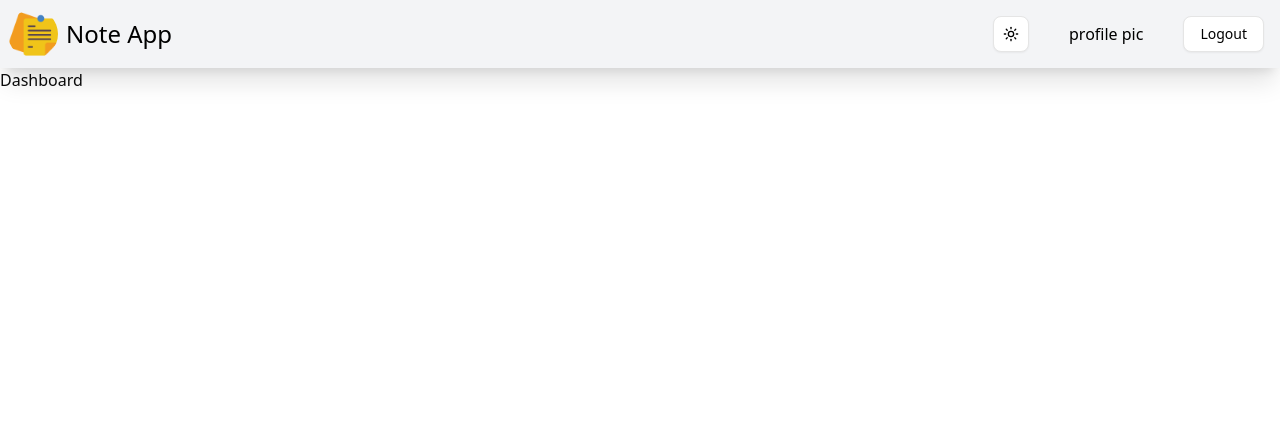
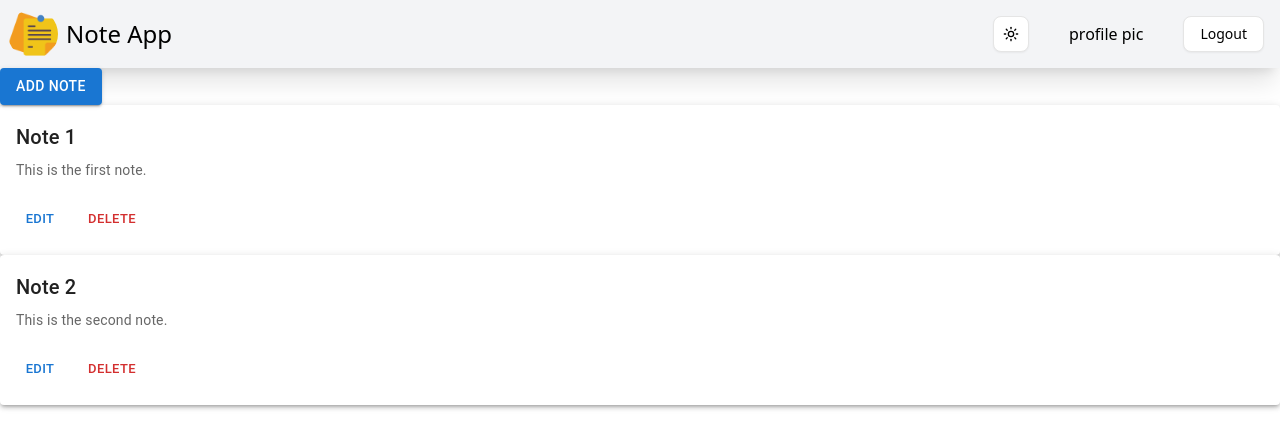
Before and after one commit to deep231w/Note-Taking-app-Assignment, a Next.js app: page /dashboard in a window 1280 px wide. Shown: the top 448 px of the page. Built offline with nearby package versions, Linux system fonts and the light colour scheme.

Commit message:
ui updated

```diff
--- a/app/dashboard/page.tsx
+++ b/app/dashboard/page.tsx
@@ -1,7 +1,36 @@
+"use client"
+import AddNoteModal from "@/components/addNoteModel";
+import NoteCard from "@/components/noteCard";
+
+const notes = [
+    { id: 1, title: "Note 1", description: "This is the first note." },
+    { id: 2, title: "Note 2", description: "This is the second note." },
+  ];
+
 export default function Dashboard(){
+    const handleEdit = (id: number) => {
+        console.log("Edit note with id:", id);
+      };
+
+      const handleDelete = (id: number) => {
+        console.log("Delete note with id:", id);
+      };
     return(
         <div>
-            Dashboard
+            <div>
+                <AddNoteModal/>
+            </div>
+            <div>
+            {notes.map((note) => (
+        <NoteCard
+          key={note.id}
+          title={note.title}
+          description={note.description}
+          onEdit={() => handleEdit(note.id)}
+          onDelete={() => handleDelete(note.id)}
+        />
+      ))}
+            </div>
         </div>
     );
 }
--- /dev/null
+++ b/app/theme.ts
@@ -0,0 +1,31 @@
+import { createTheme } from '@mui/material/styles';
+
+export const lightTheme = createTheme({
+  palette: {
+    mode: 'light',
+    primary: {
+      main: '#1976d2',
+    },
+    background: {
+      default: '#f4f4f4',
+      paper: '#ffffff',
+    },
+  },
+});
+
+export const darkTheme = createTheme({
+  palette: {
+    mode: 'dark',
+    primary: {
+      main: '#90caf9',
+    },
+    background: {
+      default: '#121212',
+      paper: '#1e1e1e',
+    },
+    text: {
+      primary: '#ffffff',
+      secondary: '#b0bec5',
+    },
+  },
+});
--- /dev/null
+++ b/components/addNoteModel.tsx
@@ -0,0 +1,60 @@
+"use client"
+import { useState } from "react";
+import { Dialog, DialogActions, DialogContent, DialogTitle, Button, TextField } from "@mui/material";
+
+export default function AddNoteModal() {
+  const [open, setOpen] = useState(false);
+  const [title, setTitle] = useState("");
+  const [description, setDescription] = useState("");
+
+  const handleOpen = () => setOpen(true);
+  const handleClose = () => setOpen(false);
+
+  const handleSave = () => {
+    console.log({ title, description }); // Replace with actual saving logic
+    handleClose();
+  };
+
+  return (
+    <div>
+      {/* Add Note Button */}
+      <Button variant="contained" color="primary" onClick={handleOpen}>
+        Add Note
+      </Button>
+
+      {/* Dialog for Input */}
+      <Dialog open={open} onClose={handleClose}>
+        <DialogTitle>Add New Note</DialogTitle>
+        <DialogContent>
+          <TextField
+            autoFocus
+            margin="dense"
+            label="Title"
+            fullWidth
+            variant="outlined"
+            value={title}
+            onChange={(e) => setTitle(e.target.value)}
+          />
+          <TextField
+            margin="dense"
+            label="Description"
+            fullWidth
+            multiline
+            rows={4}
+            variant="outlined"
+            value={description}
+            onChange={(e) => setDescription(e.target.value)}
+          />
+        </DialogContent>
+        <DialogActions>
+          <Button onClick={handleClose} color="secondary">
+            Cancel
+          </Button>
+          <Button onClick={handleSave} color="primary" variant="contained">
+            Save
+          </Button>
+        </DialogActions>
+      </Dialog>
+    </div>
+  );
+}
--- /dev/null
+++ b/components/noteCard.tsx
@@ -0,0 +1,35 @@
+'use client';
+
+import { Card, CardContent, Typography, CardActions, Button } from '@mui/material';
+
+interface NoteCardProps {
+  title: string;
+  description: string;
+  onEdit: () => void;
+  onDelete: () => void;
+}
+
+const NoteCard: React.FC<NoteCardProps> = ({ title, description, onEdit, onDelete }) => {
+  return (
+    <Card sx={{ minHeight: 150, boxShadow: 3, transition: '0.2s', '&:hover': { boxShadow: 6 } }}>
+      <CardContent>
+        <Typography variant="h6" gutterBottom>
+          {title}
+        </Typography>
+        <Typography variant="body2" color="text.secondary">
+          {description}
+        </Typography>
+      </CardContent>
+      <CardActions>
+        <Button size="small" onClick={onEdit} color="primary">
+          Edit
+        </Button>
+        <Button size="small" onClick={onDelete} color="error">
+          Delete
+        </Button>
+      </CardActions>
+    </Card>
+  );
+};
+
+export default NoteCard;
```
